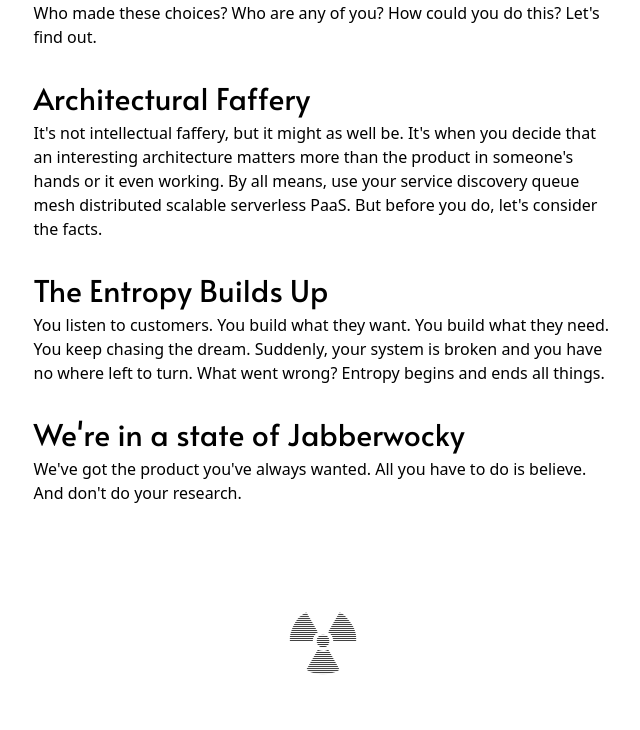
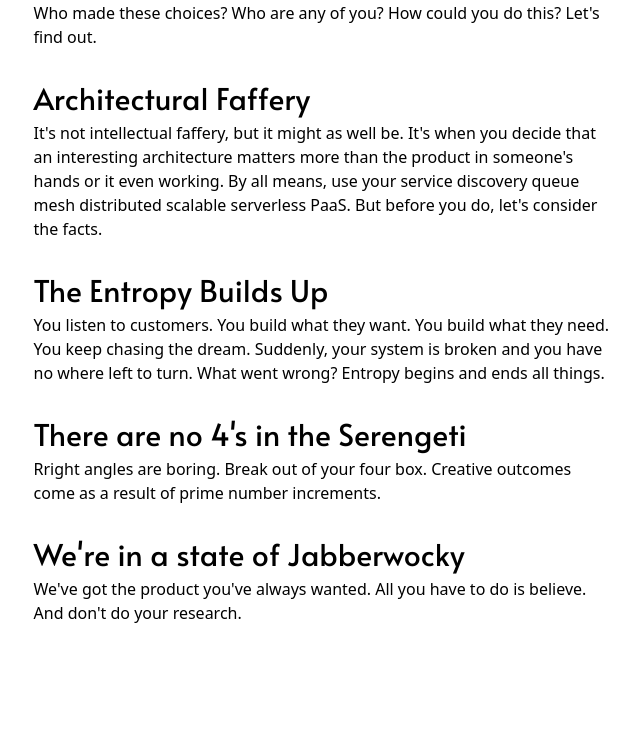
Before and after one commit to ryanmr/devastated-wasteland, a Next.js app: page / in a window 1280 px wide. Shown: the part 2011-2741 px from the top of the page, without its empty margins (317-957 px from the left). Built offline with nearby package versions, Linux system fonts and the light colour scheme.

Commit message:
Update index.js
No Fours

```diff
--- a/pages/index.js
+++ b/pages/index.js
@@ -130,6 +130,16 @@ export default function Home() {
 
           <article className="my-8">
             <h2 className="text-3xl leading-10 font-primary">
+              There are no 4's in the Serengeti
+            </h2>
+            <p>
+              Rright angles are boring.  Break out of your four box.
+              Creative outcomes come as a result of prime number increments.
+            </p>
+          </article>
+
+          <article className="my-8">
+            <h2 className="text-3xl leading-10 font-primary">
               We're in a state of Jabberwocky
             </h2>
             <p>
```
